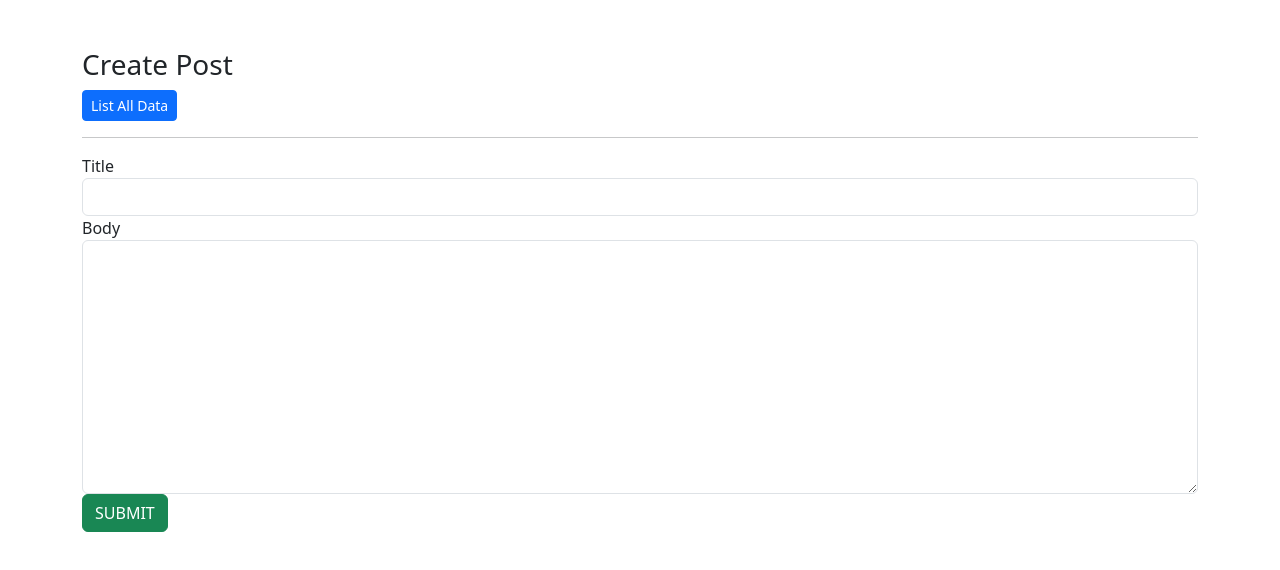
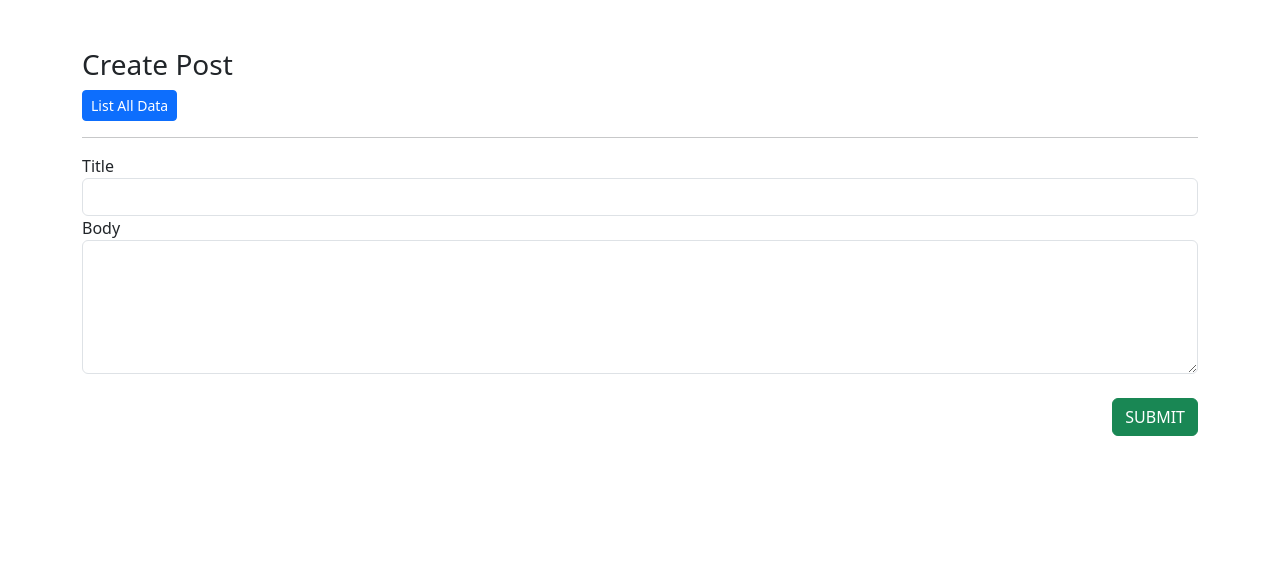
Before and after one commit to mhdianrush/go-api-consuming, a plain HTML site: page views/create.html in a window 1280 px wide. Drawn offline with nearby package versions, Linux system fonts and the light colour scheme.

Commit message:
Changed the total of rows and color of SUBMIT button

```diff
--- a/views/create.html
+++ b/views/create.html
@@ -25,11 +25,11 @@
 
         <div class="form-group">
           <label for="">Body</label>
-          <textarea name="post_body" rows="10" class="form-control"></textarea>
+          <textarea name="post_body" rows="5" class="form-control"></textarea>
         </div>
-
+        <br />
         <div class="form-group">
-          <button type="submit" class="btn btn-success btn-block">
+          <button type="submit" class="btn btn-success float-end">
             SUBMIT
           </button>
         </div>
```
